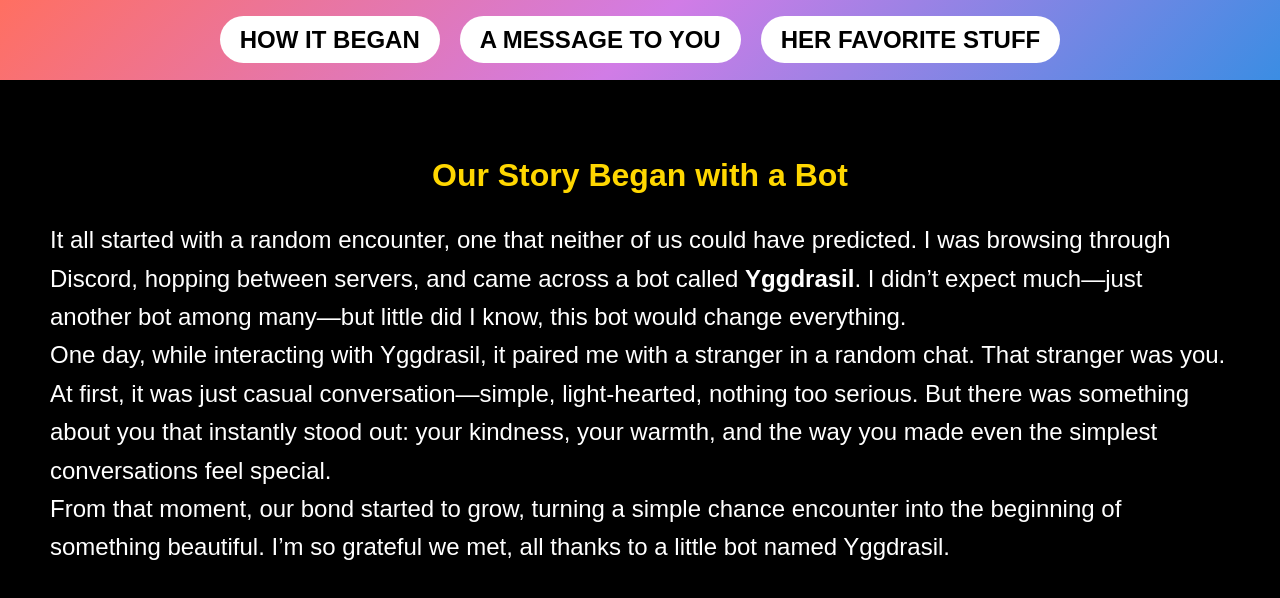
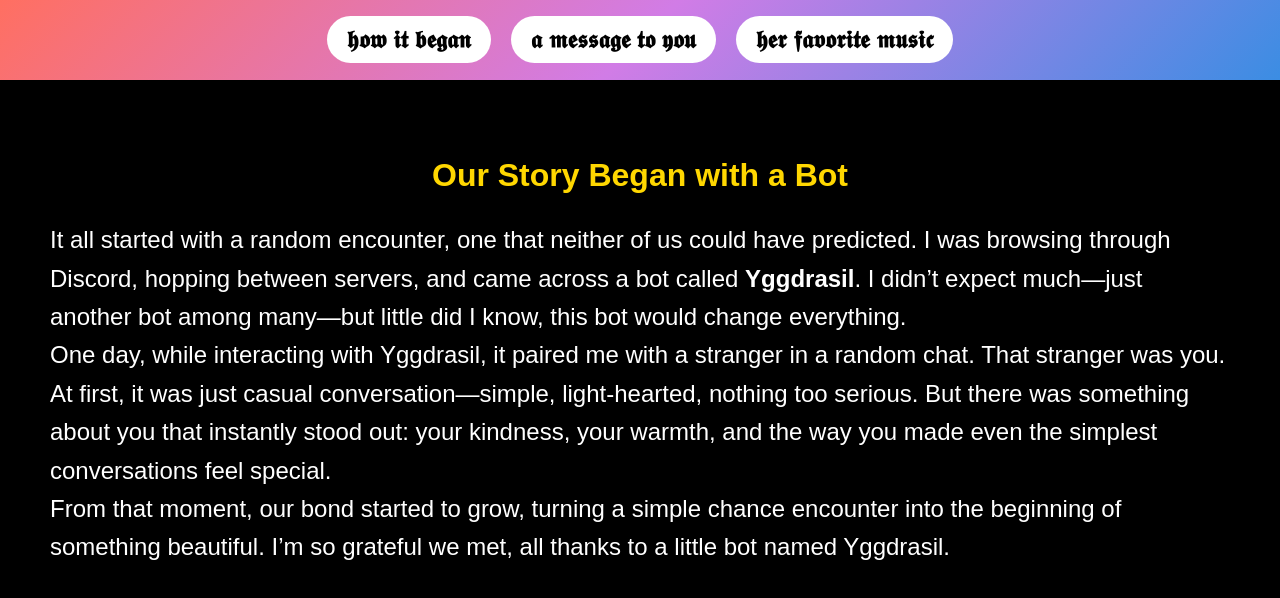
Before and after one commit to KYC2005goat/1-year-anniversary, a plain HTML site: page index.html in a window 1280 px wide. Drawn offline with Linux system fonts and the light colour scheme.

Commit message:
Update index.html

```diff
--- a/index.html
+++ b/index.html
@@ -9,9 +9,9 @@
   <body>
     <div class="navbar">
       <ul>
-        <li><a href="index.html">HOW IT BEGAN</a></li>
-        <li><a href="message.html">A MESSAGE TO YOU</a></li>
-        <li><a href="fav-stuff.html">HER FAVORITE STUFF</a></li>
+        <li><a href="index.html">𝖍𝖔𝖜 𝖎𝖙 𝖇𝖊𝖌𝖆𝖓</a></li>
+        <li><a href="message.html">𝖆 𝖒𝖊𝖘𝖘𝖆𝖌𝖊 𝖙𝖔 𝖞𝖔𝖚</a></li>
+        <li><a href="fav-stuff.html">𝖍𝖊𝖗 𝖋𝖆𝖛𝖔𝖗𝖎𝖙𝖊 𝖒𝖚𝖘𝖎𝖈</a></li>
       </ul>
     </div>
 
```
